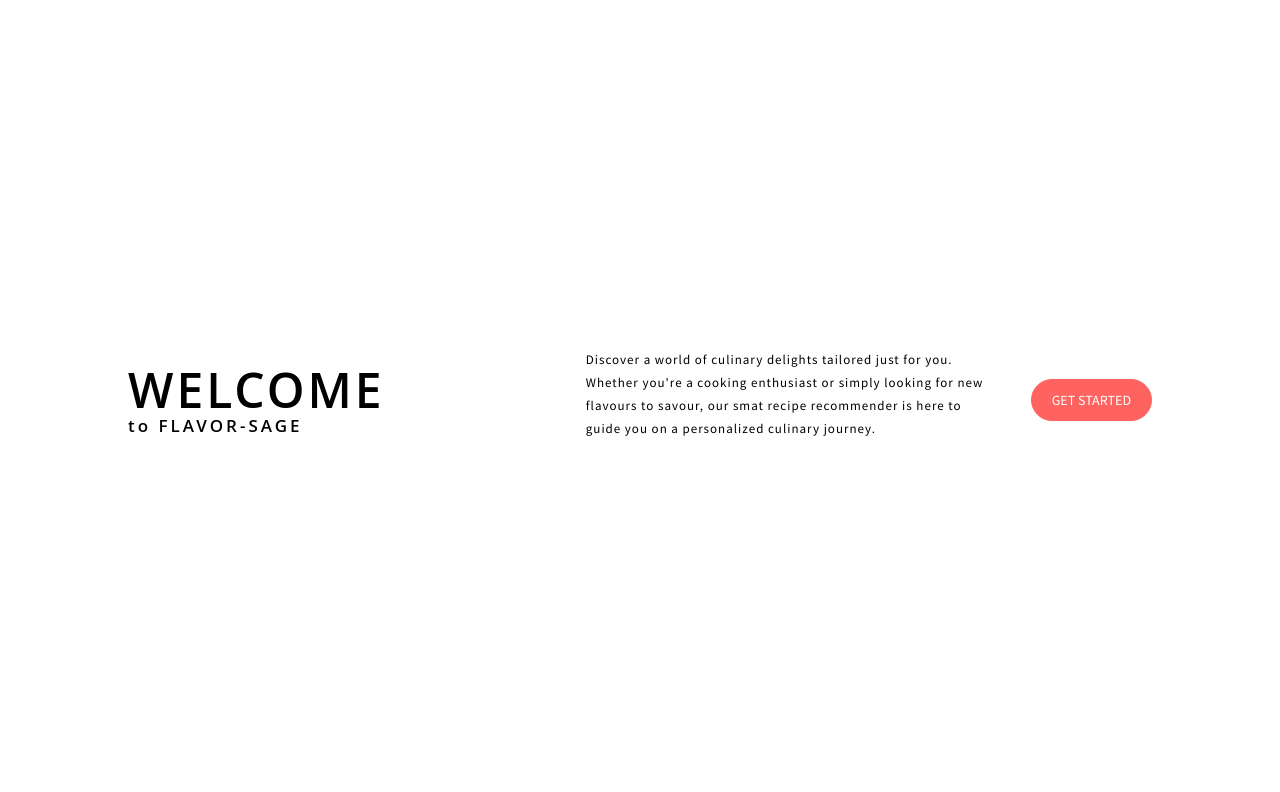
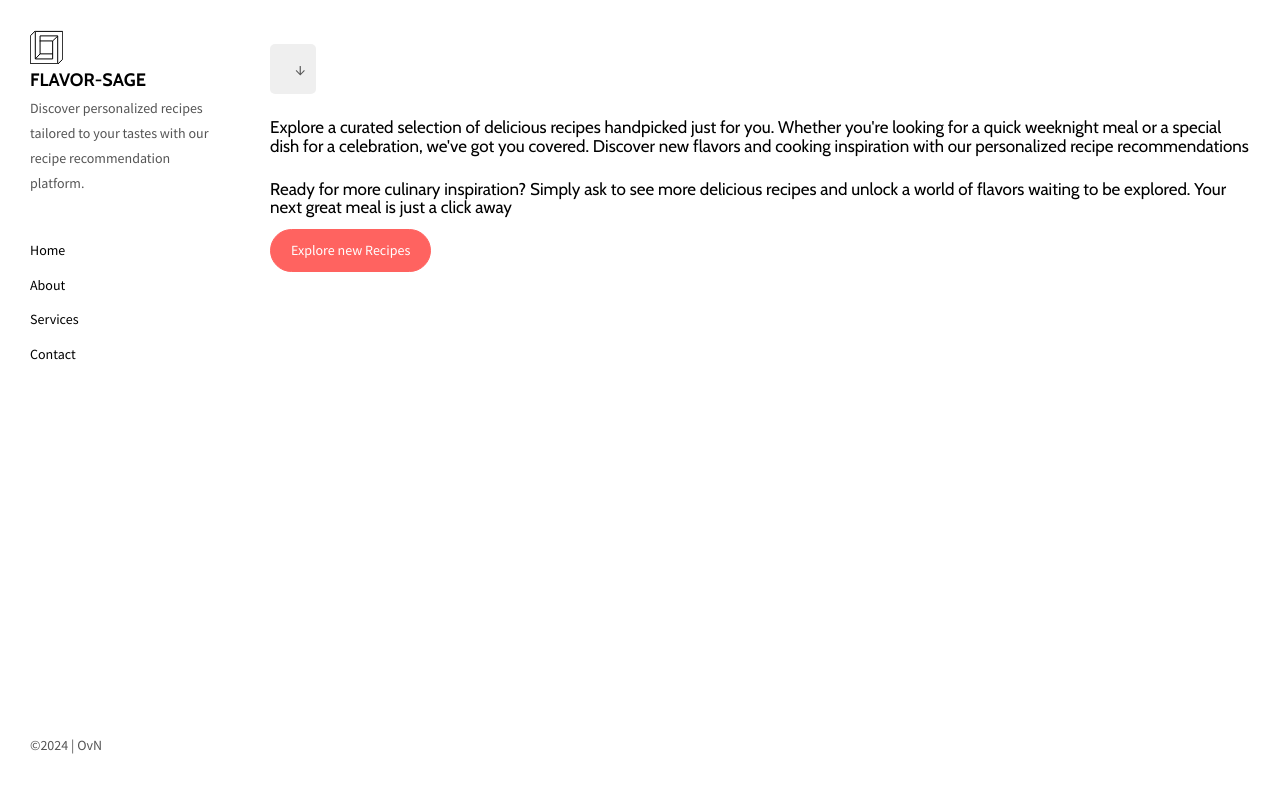
Before and after one commit to OvNMacharla/flavor-sage, a React (Create React App) app: page / in a window 1280 px wide. Shown: the top 792 px of the page. Built offline with nearby package versions, Linux system fonts and the light colour scheme.

Commit message:
redirect changes

```diff
--- a/src/AppRouter.jsx
+++ b/src/AppRouter.jsx
@@ -1,4 +1,4 @@
-import React from 'react';
+import React, { useEffect, useState } from 'react';
 import { BrowserRouter as Router,Routes, Route } from 'react-router-dom';
 import Home from './Home/Home';
 import NotFound from './NotFound/NotFound';
@@ -10,11 +10,21 @@ import Questionnaire from './Questionnaire/Questionnaire';
 import Recipe from './Recipe/Recipe';
 
 function AppRouter() {
+  const [answers, setAnswers] = useState({});
+
+  useEffect(() => {
+    const storedAnswers = localStorage.getItem('answers');
+    if (storedAnswers) {
+      setAnswers(JSON.parse(storedAnswers));
+    }
+  }, []);
+
   return (
     <Router>
       <Routes>
-        <Route path="/" element={<Welcome />} />
-        <Route path="/home" element={<Home />} />
+        {answers ? (<Route path="/" element={<Home />} /> ): (<Route path="/" element={<Welcome />} />)}
+        {/* <Route path="/" element={<Welcome />} />
+        <Route path="/home" element={<Home />} /> */}
         <Route path="/about" element={<About/>} />
         <Route path="/contact" element={<Contact/>} />
         <Route path="/services" element={<Services/>} />
--- a/src/Contact/Contact.jsx
+++ b/src/Contact/Contact.jsx
@@ -76,12 +76,12 @@ function Contact() {
                  </div>
                  <div className="col-md-6">
                    <ul className="list-unstyled address-container">
-                     <li>
+                     {/* <li>
                        <span className="fa-icon">
                          <i className="fa fa-phone" aria-hidden="true"></i>
                        </span>
                        +91 9121627633
-                     </li>
+                     </li> */}
                      <li>
                        <span className="fa-icon">
                          <i className="fa fa-at" aria-hidden="true"></i>
--- a/src/PopupEle/PopupEle.jsx
+++ b/src/PopupEle/PopupEle.jsx
@@ -69,7 +69,9 @@ function PopupEle(props){
                     borderRadius: '10px',
                     padding: '20px',
                     boxShadow: '0 8px 16px rgba(0,0,0,0.1)',
-                    animation: 'fade-in 0.3s'
+                    animation: 'fade-in 0.3s',
+                    overflow: 'auto',
+                    maxHeight: '100vh'
                   }}
                   overlayStyle={{
                     background: 'rgba(0,0,0,0.5)',
```
